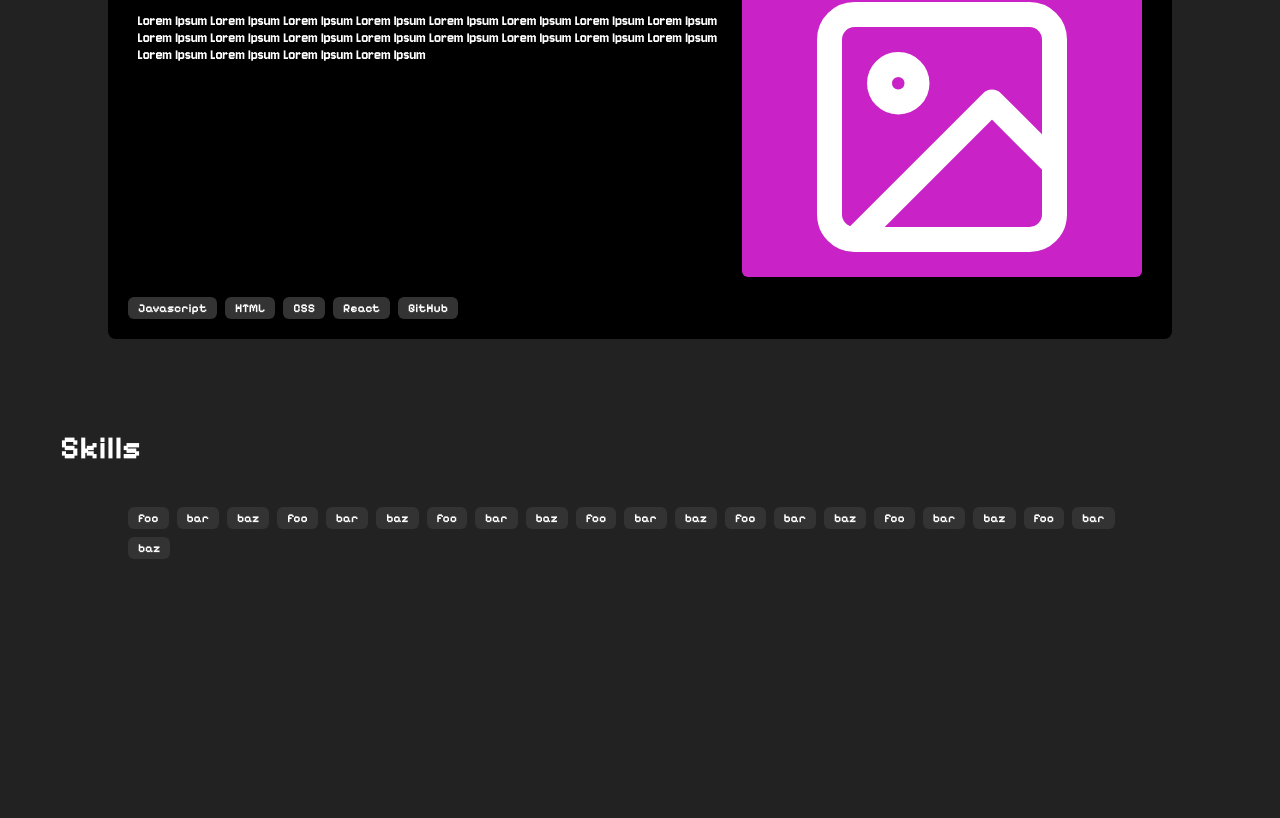
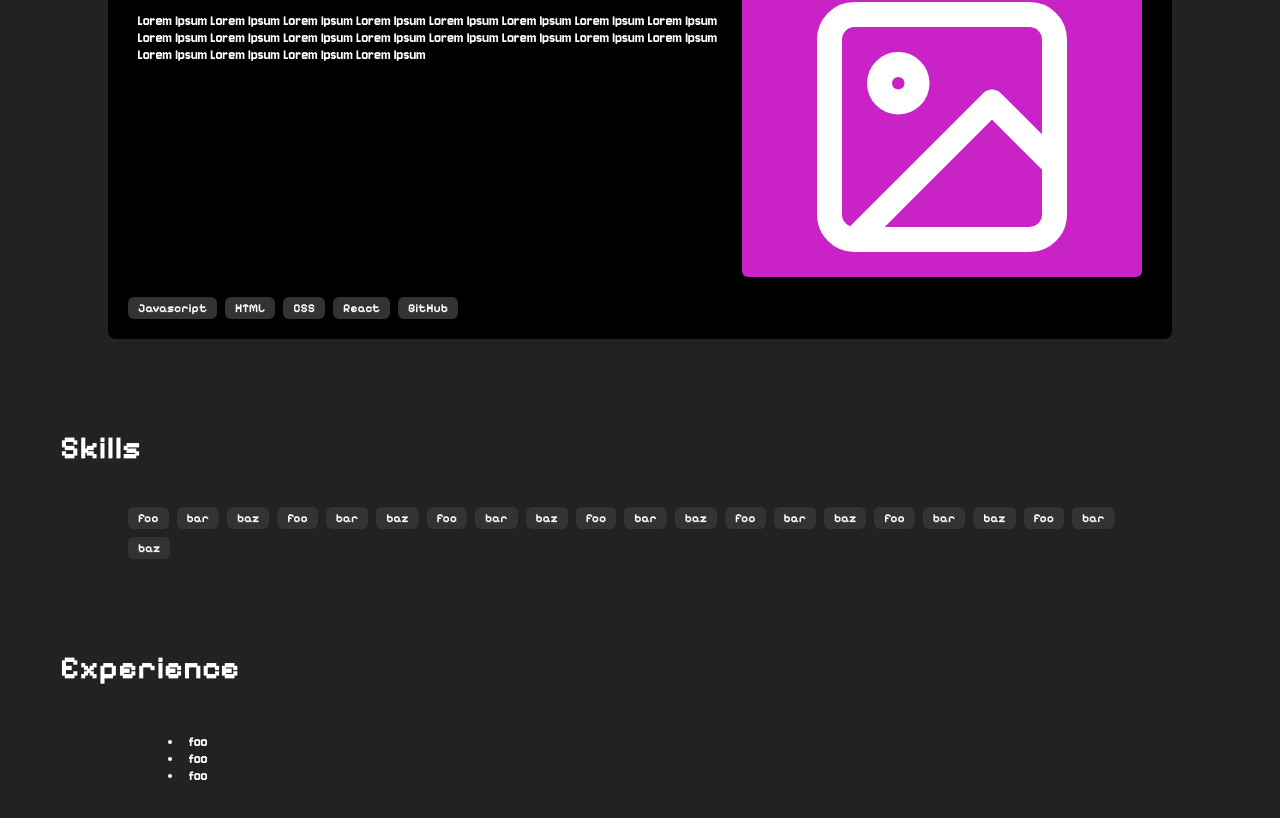
Before and after one commit to JMFortt/jmfortt.github.io, a React (Vite) app: page / in a window 1280 px wide. Shown: the part 3332-4150 px from the top of the page. Before the commit the page ends 3921 px from the top, so only its background shows below. Built offline with nearby package versions, Linux system fonts and the light colour scheme.

Commit message:
add experience section

```diff
--- a/src/App.jsx
+++ b/src/App.jsx
@@ -3,6 +3,7 @@ import Profile from "./sections/Profile/Profile";
 import Projects from "./sections/Projects/Projects";
 import Header from "./sections/Header/Header";
 import Skills from "./sections/Skills/Skills";
+import Experience from "./sections/Experience/Experience";
 
 function App() {
   return (
@@ -11,6 +12,7 @@ function App() {
       <Profile />
       <Projects />
       <Skills />
+      <Experience />
     </>
   );
 }
--- a/src/sections/Experience/Experience.jsx
+++ b/src/sections/Experience/Experience.jsx
@@ -0,0 +1,19 @@
+import React from "react";
+import styles from "./ExperienceStyles.module.css";
+
+function Experience() {
+  return (
+    <section id="experience" className={styles.container}>
+      <h1 className="sectionTitle">Experience</h1>
+      <div className={styles.content}>
+        <ul className={styles.text}>
+          <li>foo</li>
+          <li>foo</li>
+          <li>foo</li>
+        </ul>
+      </div>
+    </section>
+  );
+}
+
+export default Experience;
--- a/src/sections/Experience/ExperienceStyles.module.css
+++ b/src/sections/Experience/ExperienceStyles.module.css
@@ -0,0 +1,19 @@
+.container {
+  display: flex;
+  flex-direction: column;
+  text-align: center;
+  margin-top: 30px;
+  margin-bottom: 30px;
+}
+
+.content {
+  width: 80%;
+  margin: 0 auto;
+}
+
+.text {
+  font-family: "jersey10";
+  color: var(--text-color);
+  list-style-position: inside;
+  text-align: left;
+}
```
